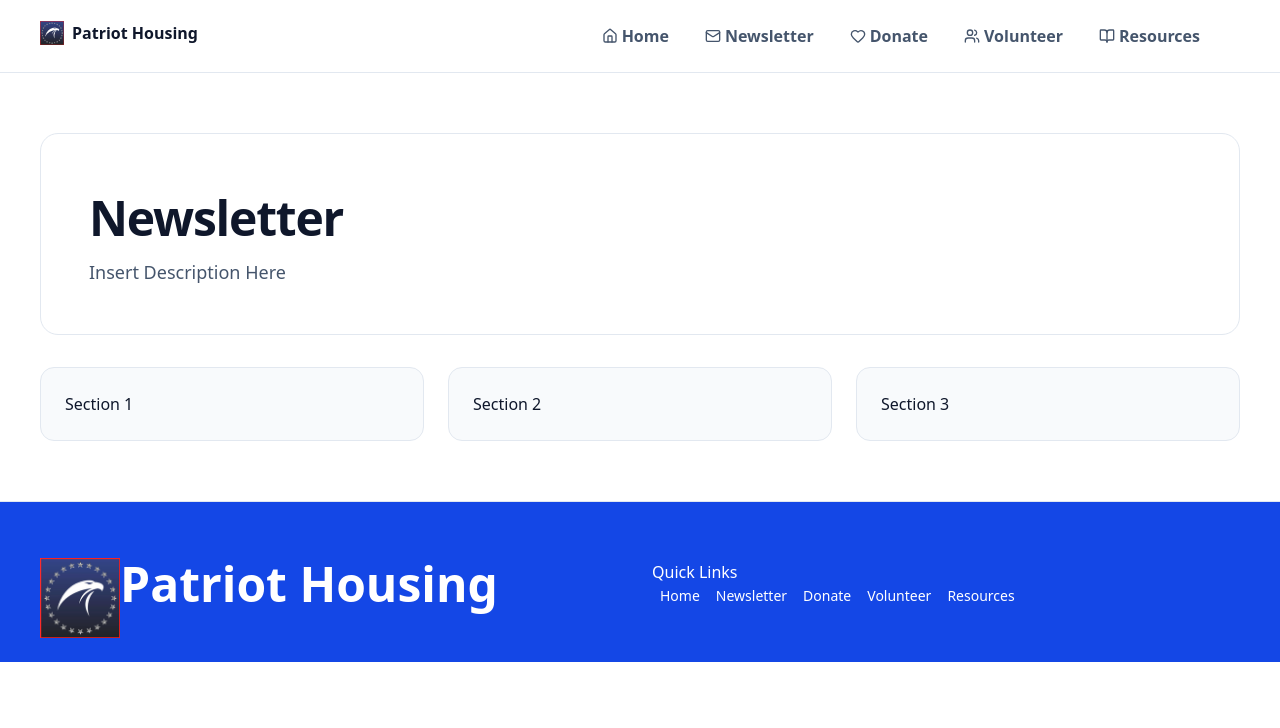
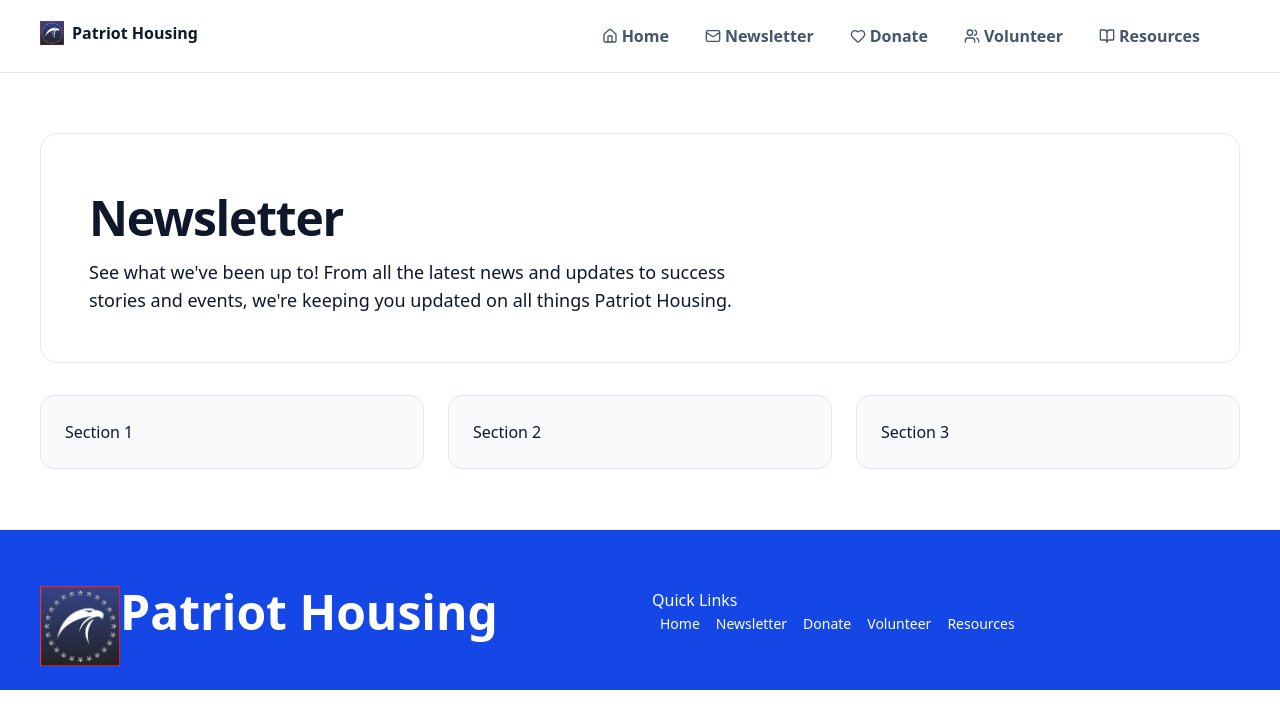
Before and after one commit to ktp-usc/patriot-housing, a Next.js app: page /newsletter in a window 1280 px wide. Shown: the top 728 px of the page. Built offline with nearby package versions, Linux system fonts and the light colour scheme.

Commit message:
Created sample newsletter page with icons.

```diff
--- a/app/newsletter/page.tsx
+++ b/app/newsletter/page.tsx
@@ -11,8 +11,8 @@
                     <h1 className="mt-3 text-3xl font-bold tracking-tight md:text-5xl">
                         Newsletter
                     </h1>
-                    <p className="mt-4 max-w-2xl text-base text-slate-600 md:text-lg">
-                        Insert Description Here
+                    <p className="mt-4 max-w-2xl text-base text-late-600 md:text-lg">
+                        See what we've been up to! From all the latest news and updates to success stories and events, we're keeping you updated on all things Patriot Housing.
                     </p>
                 </section>
 
```
